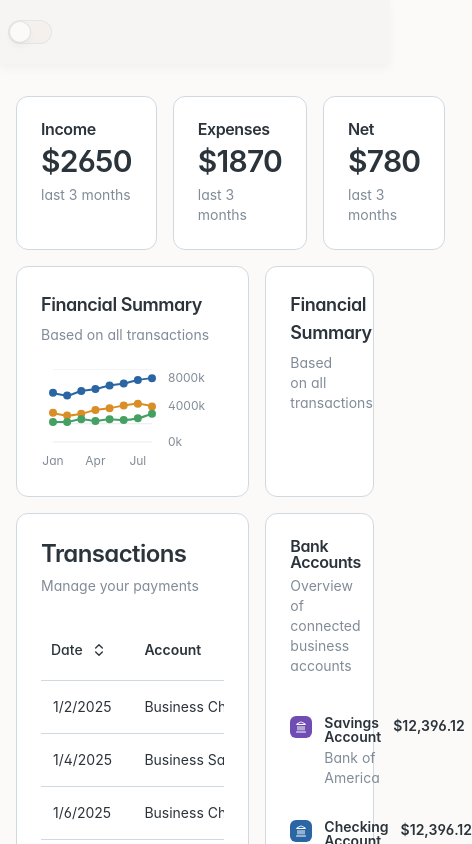
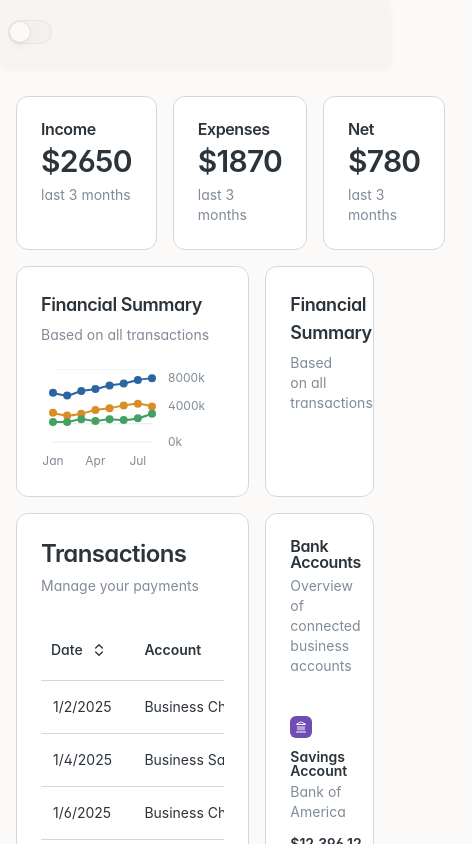
Before and after one commit to aslyadneva/js-from-scratch, a React (Vite) app: page / in a window 390 px wide. Shown: the top 844 px of the page, 472 px wide, since content can reach past the window. Built offline with nearby package versions, Linux system fonts and the light colour scheme; a web font is replaced by a local one.

Commit message:
layout fix

```diff
--- a/src/blocks/BankAccount.tsx
+++ b/src/blocks/BankAccount.tsx
@@ -12,7 +12,7 @@ function BankAccount({
   const color = type === "checking" ? "chart-1" : "chart-4";
   //   const color = "chart-3";
   return (
-    <li className="flex items-start gap-3 py-4">
+    <li className="flex flex-col items-start gap-3 py-4 md:flex-row">
       <span
         className={`focus-visible:border-ring focus-visible:ring-ring/50 aria-invalid:ring-destructive/20 dark:aria-invalid:ring-destructive/40 aria-invalid:border-destructive bg-${color} inline-flex w-fit shrink-0 items-center justify-center gap-1 overflow-hidden rounded-md border border-transparent p-1 text-xs font-medium whitespace-nowrap text-white transition-[color,box-shadow] focus-visible:ring-[3px] [&>svg]:pointer-events-none [&>svg]:size-3`}
       >
```
